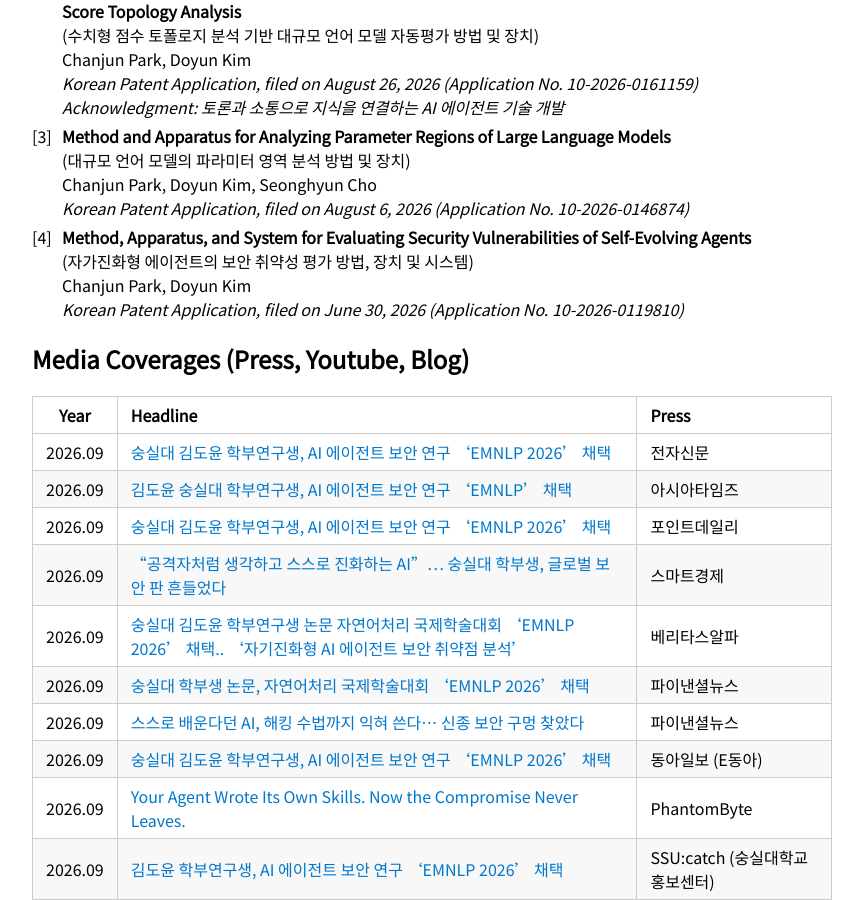
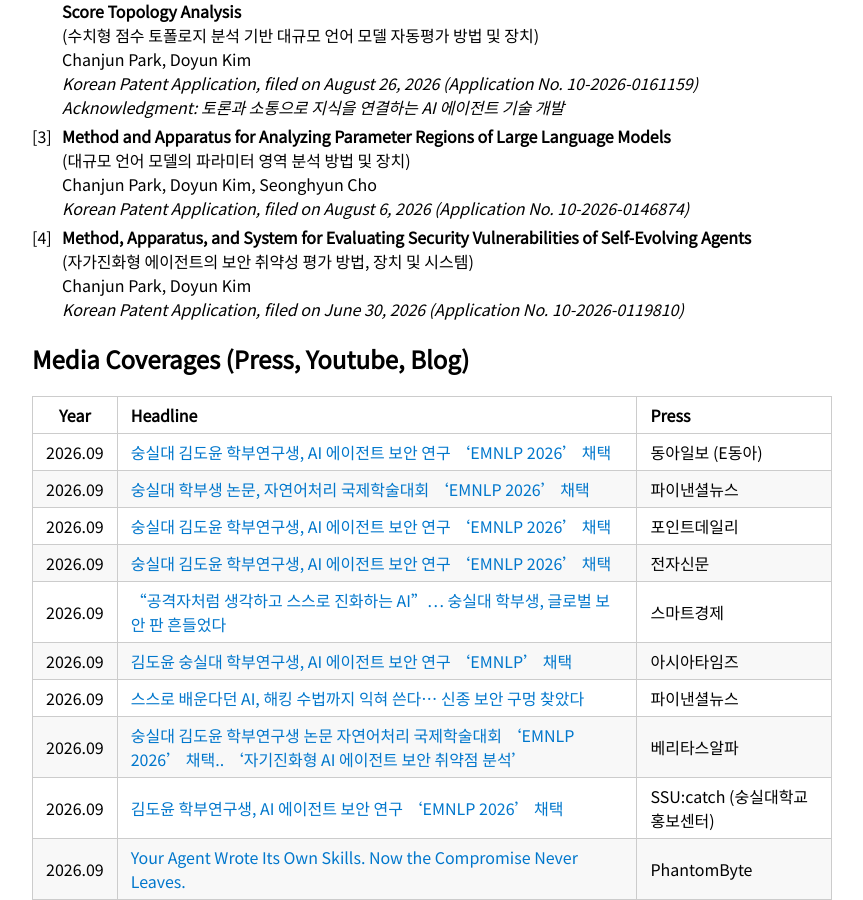
Before and after one commit to Doyun-coding/Doyun-coding.github.io, a Jekyll site: the page built from index.md, in a window 1280 px wide and 900 px high, scrolled down 1167 px. Shown: the whole window, without its empty margins (208-1071 px from the left). Built offline with Jekyll 4.4.1, drawn with Linux system fonts in a browser that asks for light colours; our own code applies the rules of GitHub Pages for plain Markdown files.

Commit message:
Sort Media Coverages entries newest first by actual publish time
Co-Authored-By: Claude Sonnet 5 <noreply@anthropic.com>

```diff
--- a/index.md
+++ b/index.md
@@ -33,13 +33,13 @@ For the latest news, please visit the <a href="https://sites.google.com/view/ssu
 
 Year | Headline | Press
 :-----:|-------|-------
+2026.09 | [숭실대 김도윤 학부연구생, AI 에이전트 보안 연구 'EMNLP 2026' 채택](http://edu.donga.com/news/articleView.html?idxno=111575) | 동아일보 (E동아)
+2026.09 | [숭실대 학부생 논문, 자연어처리 국제학술대회 'EMNLP 2026' 채택](https://www.fnnews.com/news/202609031847386493) | 파이낸셜뉴스
+2026.09 | [숭실대 김도윤 학부연구생, AI 에이전트 보안 연구 'EMNLP 2026' 채택](https://www.pointdaily.co.kr/news/articleView.html?idxno=317920) | 포인트데일리
 2026.09 | [숭실대 김도윤 학부연구생, AI 에이전트 보안 연구 'EMNLP 2026' 채택](https://www.etnews.com/20260903000302) | 전자신문
+2026.09 | ["공격자처럼 생각하고 스스로 진화하는 AI"… 숭실대 학부생, 글로벌 보안 판 흔들었다](https://www.dailysmart.co.kr/news/articleView.html?idxno=129181) | 스마트경제
 2026.09 | [김도윤 숭실대 학부연구생, AI 에이전트 보안 연구 'EMNLP' 채택](https://www.asiatime.co.kr/article/20260903500321) | 아시아타임즈
-2026.09 | [숭실대 김도윤 학부연구생, AI 에이전트 보안 연구 'EMNLP 2026' 채택](https://www.pointdaily.co.kr/news/articleView.html?idxno=317920) | 포인트데일리
-2026.09 | ["공격자처럼 생각하고 스스로 진화하는 AI"… 숭실대 학부생, 글로벌 보안 판 흔들었다](https://www.dailysmart.co.kr/news/articleView.html?idxno=129181) | 스마트경제
+2026.09 | [스스로 배운다던 AI, 해킹 수법까지 익혀 쓴다… 신종 보안 구멍 찾았다](https://www.fnnews.com/news/202609031432293949) | 파이낸셜뉴스
 2026.09 | [숭실대 김도윤 학부연구생 논문 자연어처리 국제학술대회 'EMNLP 2026' 채택.. '자기진화형 AI 에이전트 보안 취약점 분석'](https://www.veritas-a.com/news/articleView.html?idxno=626076) | 베리타스알파
-2026.09 | [숭실대 학부생 논문, 자연어처리 국제학술대회 'EMNLP 2026' 채택](https://www.fnnews.com/news/202609031847386493) | 파이낸셜뉴스
-2026.09 | [스스로 배운다던 AI, 해킹 수법까지 익혀 쓴다… 신종 보안 구멍 찾았다](https://www.fnnews.com/news/202609031432293949) | 파이낸셜뉴스
-2026.09 | [숭실대 김도윤 학부연구생, AI 에이전트 보안 연구 'EMNLP 2026' 채택](http://edu.donga.com/news/articleView.html?idxno=111575) | 동아일보 (E동아)
+2026.09 | [김도윤 학부연구생, AI 에이전트 보안 연구 'EMNLP 2026' 채택](https://scatch.ssu.ac.kr/%EB%89%B4%EC%8A%A4%EC%84%BC%ED%84%B0/%EC%A3%BC%EC%9A%94%EB%89%B4%EC%8A%A4/?slug=%ea%b9%80%eb%8f%84%ec%9c%a4-%ed%95%99%eb%b6%80%ec%97%b0%ea%b5%ac%ec%83%9d-ai-%ec%97%90%ec%9d%b4%ec%a0%84%ed%8a%b8-%eb%b3%b4%ec%95%88-%ec%97%b0%ea%b5%ac-emnlp-2026-%ec%b1%84%ed%83%9d) | SSU:catch (숭실대학교 홍보센터)
 2026.09 | [Your Agent Wrote Its Own Skills. Now the Compromise Never Leaves.](https://articles.phantom-byte.com/your-agent-wrote-its-own-skills-now-the-compromise-never-leaves.html) | PhantomByte
-2026.09 | [김도윤 학부연구생, AI 에이전트 보안 연구 'EMNLP 2026' 채택](https://scatch.ssu.ac.kr/%EB%89%B4%EC%8A%A4%EC%84%BC%ED%84%B0/%EC%A3%BC%EC%9A%94%EB%89%B4%EC%8A%A4/?slug=%ea%b9%80%eb%8f%84%ec%9c%a4-%ed%95%99%eb%b6%80%ec%97%b0%ea%b5%ac%ec%83%9d-ai-%ec%97%90%ec%9d%b4%ec%a0%84%ed%8a%b8-%eb%b3%b4%ec%95%88-%ec%97%b0%ea%b5%ac-emnlp-2026-%ec%b1%84%ed%83%9d) | SSU:catch (숭실대학교 홍보센터)
```
